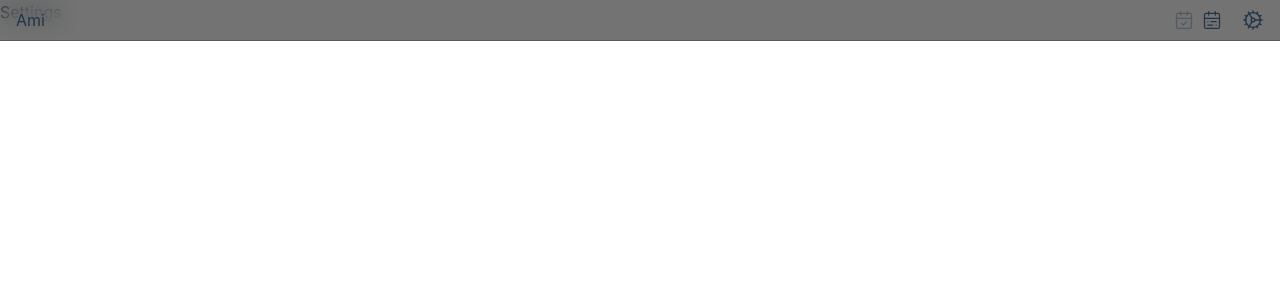
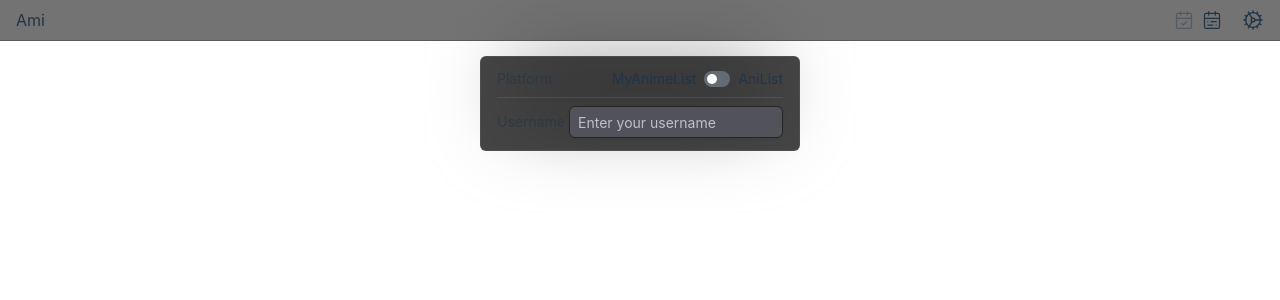
Before and after one commit to zigamacele/ami-lite, a React (Vite) app: page /settings in a window 1280 px wide. Shown: the top 300 px of the page. Built offline with nearby package versions, Linux system fonts and the light colour scheme; what urql would draw is missing.

Commit message:
added settings, user store

```diff
--- a/electron/main.ts
+++ b/electron/main.ts
@@ -45,7 +45,7 @@
   icon: path.join(__dirname, '..', 'src', 'assets', 'IconTemplate.png'),
   index: VITE_DEV_SERVER_URL,
   browserWindow: {
-    width: 400,
+    width: 380,
     height: 600,
     alwaysOnTop: true,
     resizable: false,
--- a/package.json
+++ b/package.json
@@ -9,6 +9,9 @@
     "preview": "vite preview"
   },
   "dependencies": {
+    "@emotion/react": "^11.11.1",
+    "@emotion/styled": "^11.11.0",
+    "@mui/joy": "^5.0.0-alpha.86",
     "dayjs": "^1.11.9",
     "framer-motion": "^10.12.18",
     "graphql": "^16.7.1",
--- a/src/App.tsx
+++ b/src/App.tsx
@@ -1,12 +1,10 @@
 import { Provider as ProviderURQL } from 'urql'
 import { client } from './graphql/client'
-import Navigation from './layouts/Navigation'
 import AppRoutes from './routes/AppRoutes'
 
 const App: React.FC = () => {
   return (
     <ProviderURQL value={client}>
-      <Navigation />
       <AppRoutes />
     </ProviderURQL>
   )
--- a/src/layouts/Navigation.tsx
+++ b/src/layouts/Navigation.tsx
@@ -1,13 +1,22 @@
 import { CalendarCheck, CalendarRange, Cog } from 'lucide-react'
 import { useListState } from '../stores/listStore'
+import { useNavigate } from 'react-router'
+import { Tooltip } from '@mui/joy'
 
 const Navigation: React.FC = () => {
   const { showMyList, toggleMyList, list } = useListState()
+  const navigate = useNavigate()
 
   return (
     <div className='fixed z-50 flex items-center justify-between w-full px-4 py-2 border-b text bg-neutral-900/60 backdrop-blur-md border-neutral-600/80'>
-      <span>Ami</span>
+      <span
+        className='cursor-pointer hover:opacity-60'
+        onClick={() => navigate('/')}
+      >
+        Ami
+      </span>
       <div className='flex items-center gap-2'>
+        <Tooltip placement='bottom-end' title='My List' size='sm'>
           <CalendarCheck
             size={20}
             strokeWidth={1.5}
@@ -16,6 +25,8 @@
             } cursor-pointer`}
             onClick={() => list.length > 0 && toggleMyList(true)}
           />
+        </Tooltip>
+        <Tooltip placement='bottom-end' title='Seasonal Anime' size='sm'>
           <CalendarRange
             size={20}
             strokeWidth={1.5}
@@ -24,7 +35,15 @@
             } mr-3 cursor-pointer`}
             onClick={() => toggleMyList(false)}
           />
-        <Cog size={22} strokeWidth={1.5} />
+        </Tooltip>
+        <Tooltip placement='bottom-end' title='Settings' size='sm' arrow>
+          <Cog
+            size={22}
+            strokeWidth={1.5}
+            className='cursor-pointer'
+            onClick={() => navigate('/settings')}
+          />
+        </Tooltip>
       </div>
     </div>
   )
--- a/src/pages/Settings.tsx
+++ b/src/pages/Settings.tsx
@@ -1,5 +1,44 @@
+import { Input, Switch } from '@mui/joy'
+import { useUserState } from '../stores/userStore'
+
 const Settings: React.FC = () => {
-  return <div>Settings</div>
+  const { username, platform, updateUsername, updatePlatform } = useUserState()
+  return (
+    <section className='relative flex justify-center pt-14'>
+      <div className='z-10 px-4 border-[1px] border-neutral-600/80 rounded-md aboslute w-80 py-3 bg-neutral-900/80 text-sm'>
+        <div className='flex items-center justify-between'>
+          <span className='opacity-60'>Platform</span>
+          <div className='flex items-center gap-2'>
+            <span>MyAnimeList</span>
+            <Switch
+              size='sm'
+              checked={platform}
+              onChange={(event) => updatePlatform(event.target.checked)}
+            />
+
+            <span>AniList</span>
+          </div>
+        </div>
+        <hr className='my-2 opacity-10' />
+        <div className='flex items-center justify-between gap-1'>
+          <span className='opacity-60'>Username</span>
+          <Input
+            value={username}
+            size='sm'
+            disabled={platform}
+            sx={{
+              color: 'white',
+              backgroundColor: '#52525b',
+              borderColor: '#262626',
+            }}
+            onChange={(event) => updateUsername(event.target.value)}
+            placeholder='Enter your username'
+          />
+        </div>
+      </div>
+      <div className='absolute w-64 h-16 blur-2xl fade-in bg-neutral-400'></div>
+    </section>
+  )
 }
 
 export default Settings
--- a/src/routes/AppRoutes.tsx
+++ b/src/routes/AppRoutes.tsx
@@ -1,10 +1,12 @@
 import { BrowserRouter, Route, Routes } from 'react-router-dom'
 import Home from '../pages/Home'
 import Settings from '../pages/Settings'
+import Navigation from '../layouts/Navigation'
 
 const AppRoutes: React.FC = () => {
   return (
     <BrowserRouter>
+      <Navigation />
       <Routes>
         <Route path='/' element={<Home />} />
         <Route path='/settings' element={<Settings />} />
--- /dev/null
+++ b/src/stores/userStore.tsx
@@ -0,0 +1,31 @@
+import { create } from 'zustand'
+
+interface ListState {
+  username: string
+  platform: boolean
+  updateUsername: (value: string) => void
+  updatePlatform: (value: boolean) => void
+}
+
+const updateUsernameStorage = (value: string) => {
+  localStorage.setItem('username', value)
+  return value
+}
+
+const updatePlatformStorage = (value: boolean) => {
+  localStorage.setItem('platform', value.toString())
+  return value
+}
+
+export const useUserState = create<ListState>()((set) => ({
+  username: localStorage.username ?? '',
+  platform: localStorage.platform ? JSON.parse(localStorage.platform) : false,
+  updateUsername: (value: string) =>
+    set(() => ({
+      username: updateUsernameStorage(value),
+    })),
+  updatePlatform: (value: boolean) =>
+    set(() => ({
+      platform: updatePlatformStorage(value),
+    })),
+}))
```
Also changed, not shown: 1 other file (tests, documents, lock files or other folders). Lines whose indentation alone changed are shown as unchanged.
